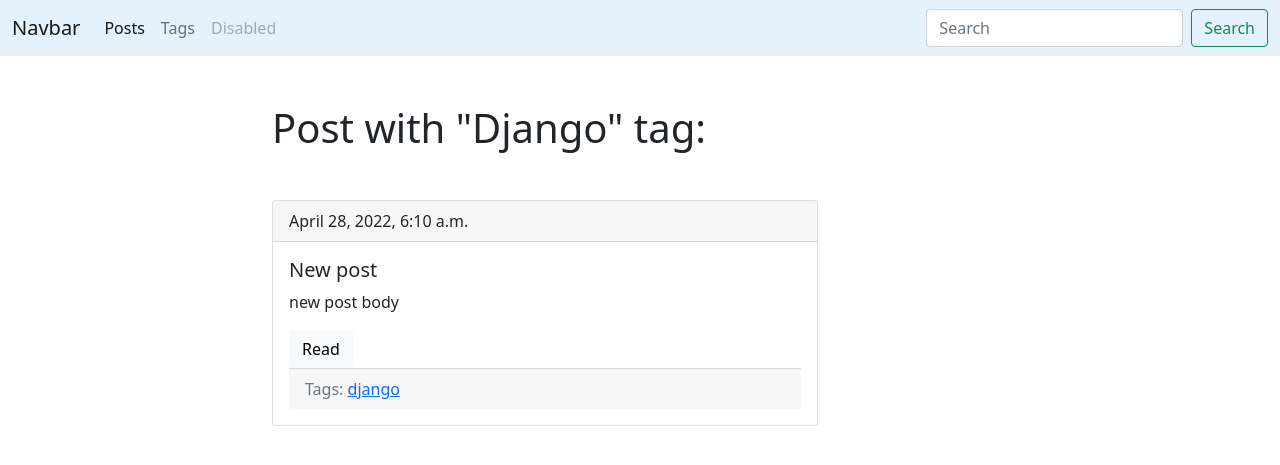
After one commit to raevul/Molchanov, a Django app: page /blog/tag/django/ in a window 1280 px wide. The commit adds this page. Shown: the top 465 px of the page. Run offline with Django 4.2, Linux system fonts and the light colour scheme; data comes from the database, SQL or seed files in the repository; both versions use the stored data as it was after the commit.

Commit message:
create model

```diff
--- a/blog/models.py
+++ b/blog/models.py
@@ -6,6 +6,7 @@ class Post(models.Model):
     title = models.CharField(max_length=150, db_index=True)
     slug = models.SlugField(max_length=150, unique=True)
     body = models.TextField(blank=True, db_index=True)
+    tags = models.ManyToManyField('Tag', blank=True, related_name='posts')
     date_pub = models.DateTimeField(auto_now_add=True)
 
     def get_absolute_url(self):
@@ -13,3 +14,14 @@ class Post(models.Model):
 
     def __str__(self):
         return self.title
+
+
+class Tag(models.Model):
+    title = models.CharField(max_length=50)
+    slug = models.SlugField(max_length=50, unique=True)
+
+    def get_absolute_url(self):
+        return reverse('tag_detail_url', kwargs={'slug': self.slug})
+
+    def __str__(self):
+        return self.title
--- a/blog/templates/base.html
+++ b/blog/templates/base.html
@@ -19,10 +19,10 @@
     <div class="collapse navbar-collapse" id="navbarSupportedContent">
       <ul class="navbar-nav me-auto mb-2 mb-lg-0">
         <li class="nav-item">
-          <a class="nav-link active" aria-current="page" href="{% url 'posts_list_url' %}">Blog</a>
+          <a class="nav-link active" aria-current="page" href="{% url 'posts_list_url' %}">Posts</a>
         </li>
         <li class="nav-item">
-          <a class="nav-link" href="#">Link</a>
+          <a class="nav-link" href="{% url 'tags_list_url' %}">Tags</a>
         </li>
         <li class="nav-item">
           <a class="nav-link disabled">Disabled</a>
--- /dev/null
+++ b/blog/templates/blog/includes/post_card_template.html
@@ -0,0 +1,16 @@
+ <div class="card mb-4">
+    <div class="card-header">
+        {{ post.date_pub }}
+    </div>
+    <div class="card-body">
+        <h5 class="card-title">{{ post.title }}</h5>
+        <p class="card-text">{{ post.body|truncatewords:15 }}</p>
+        <a href="{{ post.get_absolute_url }}" class="btn btn-light">Read</a>
+        <div class="card-footer text-muted">
+             Tags:
+            {% for tag in post.tags.all %}
+                <a href="{{ tag.get_absolute_url }}">{{ tag.title }}</a>
+            {% endfor %}
+        </div>
+    </div>
+ </div>
--- /dev/null
+++ b/blog/templates/blog/tag_detail.html
@@ -0,0 +1,13 @@
+{% extends 'base.html' %}
+{% block title %}
+    {{ tag.title }} - {{ block.super }}
+{% endblock %}
+
+{% block content %}
+    <h1 class="mb-5">Post with "{{ tag.title|title }}" tag:</h1>
+
+    {% for post in tag.posts.all %}
+       {% include 'blog/includes/post_card_template.html' %}
+    {% endfor %}
+
+{% endblock %}
--- a/blog/urls.py
+++ b/blog/urls.py
@@ -5,4 +5,6 @@ from .views import *
 urlpatterns = [
     path('', posts_list, name='posts_list_url'),
     path('post/<str:slug>/', post_detail, name='post_detail_url'),
+    path('tags/', tags_list, name='tags_list_url'),
+    path('tag/<str:slug>/', tag_detail, name='tag_detail_url'),
 ]
--- a/blog/views.py
+++ b/blog/views.py
@@ -1,5 +1,5 @@
 from django.shortcuts import render
-from .models import Post
+from .models import Post, Tag
 
 
 def posts_list(request):
@@ -10,3 +10,13 @@ def posts_list(request):
 def post_detail(request, slug):
     post = Post.objects.get(slug__iexact=slug)
     return render(request, 'blog/post_detail.html', {'post': post})
+
+
+def tags_list(request):
+    tags = Tag.objects.all()
+    return render(request, 'blog/tags_list.html', context={'tags': tags})
+
+
+def tag_detail(request, slug):
+    tag = Tag.objects.get(slug__iexact=slug)
+    return render(request, 'blog/tag_detail.html', context={'tag': tag})
```
Also changed, not shown: blog/templates/blog/index.html (+1 -10 lines), blog/templates/blog/tags_list.html (added, +13 -0 lines), blog/migrations/0002_tag_post_tags.py (added), db.sqlite3.
